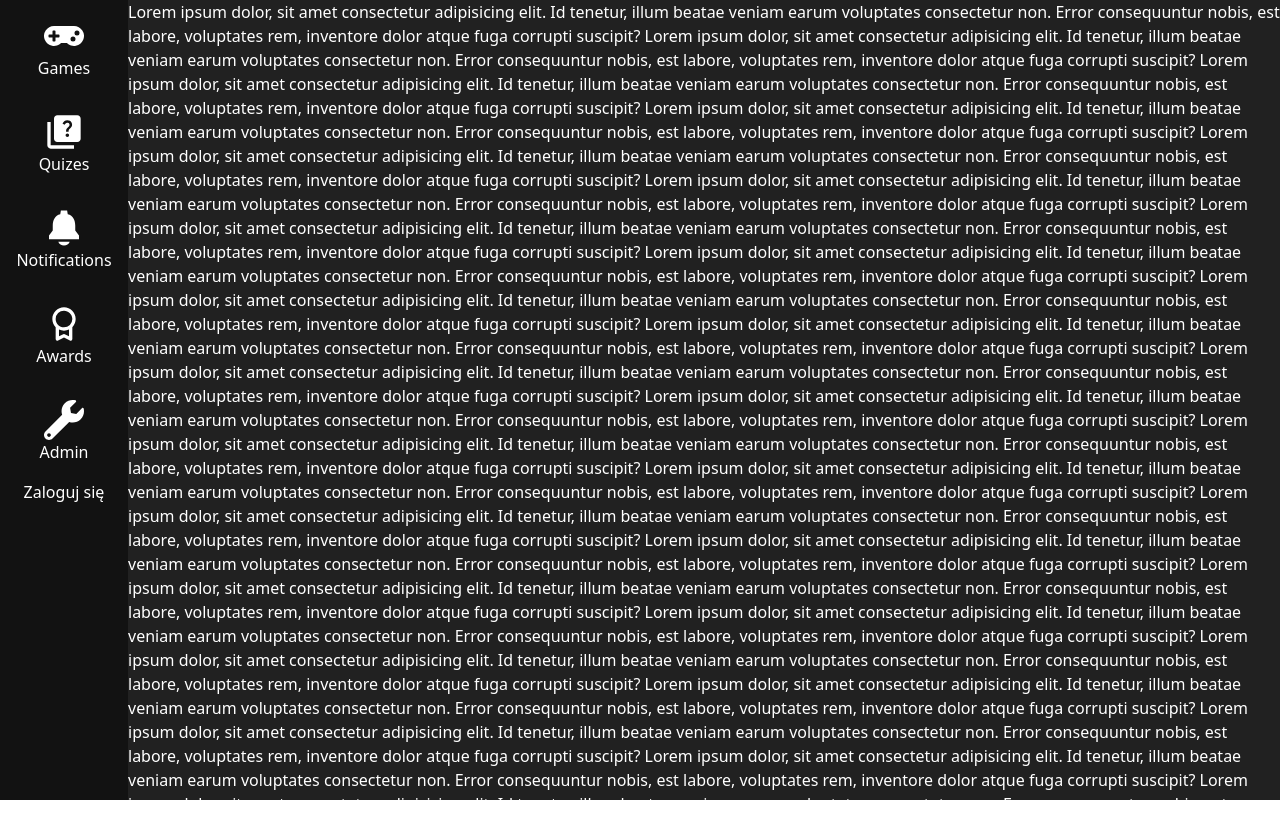
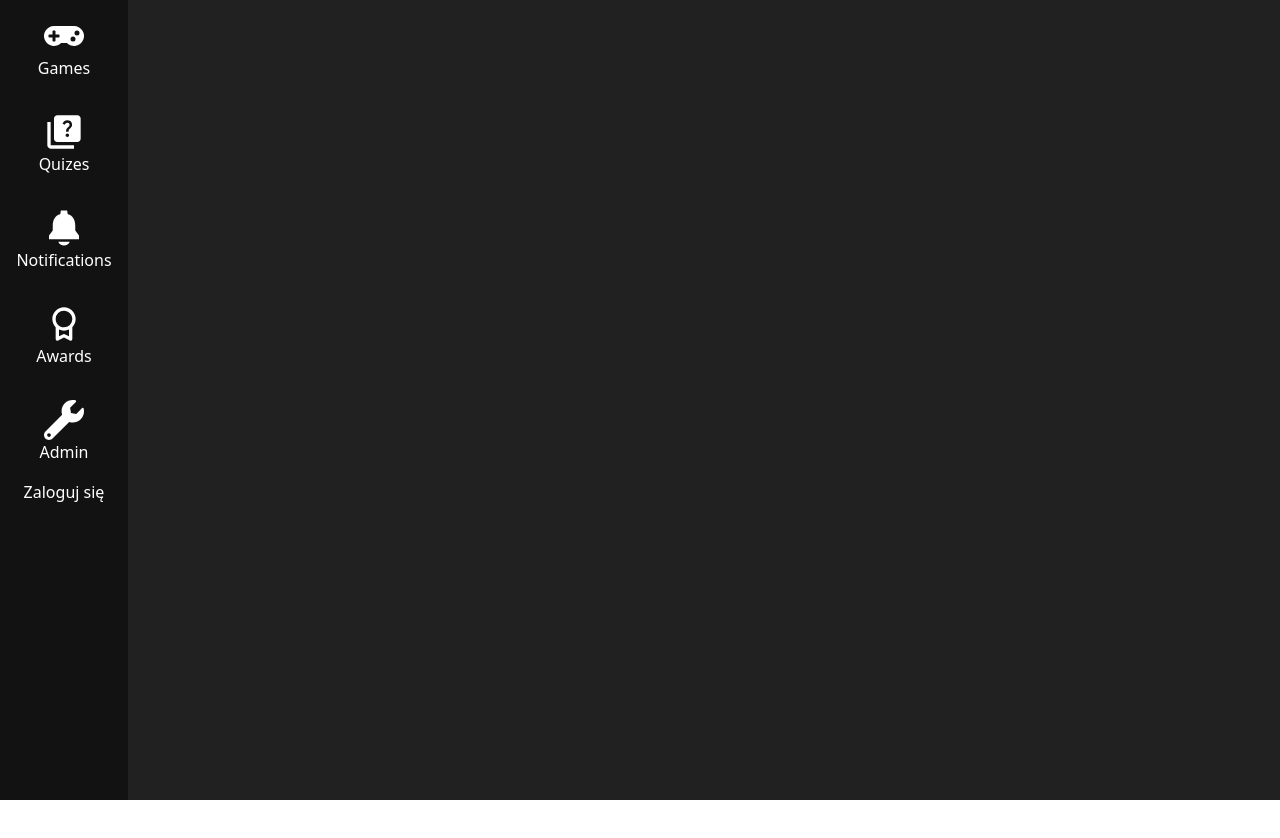
Before and after one commit to adam-przybylski/GreenGameIO, a React (Vite) app in the folder web/: page / in a window 1280 px wide. Shown: the top 838 px of the page. After the commit the page ends 800 px from the top, so only its background shows below. Built offline with nearby package versions, Linux system fonts and the light colour scheme.

Commit message:
bmka matiego

```diff
--- a/web/src/pages/awards/index.tsx
+++ b/web/src/pages/awards/index.tsx
@@ -3,7 +3,7 @@ import { FC } from "react";
 const AwardsPage: FC = () => {
     return (
         <iframe
-            src={`http://localhost:8081/awards/userPrzypinanieOdznakiIJegoOdznaki.html`}
+            src={`http://localhost:8081/awards/adminTworzenieOdznaki.html`}
             className="w-full h-full"
         />
 
--- a/web/src/pages/login/index.tsx
+++ b/web/src/pages/login/index.tsx
@@ -6,7 +6,7 @@ import { api, setAuthHeader } from "../../api/api.config.ts";
 import { LoginRequest } from "../../types/loginRequest.ts";
 import { useNavigate } from "react-router-dom";
 import { useUserContext } from "../../context/userContext.tsx";
-import { AccountTypeEnum } from "../../types/accountType.ts";
+
 
 const LoginPage: FC = () => {
   const methods = useForm<LoginRequest>({
@@ -29,10 +29,10 @@ const LoginPage: FC = () => {
           type: response.data.userType
         });
 
-        if (response.data.userType === AccountTypeEnum.ADMIN) {
-          navigation("/admin");
-          return;
-        }
+        // if (response.data.userType === AccountTypeEnum.ADMIN) {
+        //   navigation("/admin");
+        //   return;
+        // }
         navigation("/");
       })
       .catch(error => {
--- a/web/src/pages/main/index.tsx
+++ b/web/src/pages/main/index.tsx
@@ -3,120 +3,7 @@ import { FC } from "react";
 const MainPage: FC = () => {
   return (
     <div>
-      Lorem ipsum dolor, sit amet consectetur adipisicing elit. Id tenetur,
-      illum beatae veniam earum voluptates consectetur non. Error consequuntur
-      nobis, est labore, voluptates rem, inventore dolor atque fuga corrupti
-      suscipit? Lorem ipsum dolor, sit amet consectetur adipisicing elit. Id
-      tenetur, illum beatae veniam earum voluptates consectetur non. Error
-      consequuntur nobis, est labore, voluptates rem, inventore dolor atque fuga
-      corrupti suscipit? Lorem ipsum dolor, sit amet consectetur adipisicing
-      elit. Id tenetur, illum beatae veniam earum voluptates consectetur non.
-      Error consequuntur nobis, est labore, voluptates rem, inventore dolor
-      atque fuga corrupti suscipit? Lorem ipsum dolor, sit amet consectetur
-      adipisicing elit. Id tenetur, illum beatae veniam earum voluptates
-      consectetur non. Error consequuntur nobis, est labore, voluptates rem,
-      inventore dolor atque fuga corrupti suscipit? Lorem ipsum dolor, sit amet
-      consectetur adipisicing elit. Id tenetur, illum beatae veniam earum
-      voluptates consectetur non. Error consequuntur nobis, est labore,
-      voluptates rem, inventore dolor atque fuga corrupti suscipit? Lorem ipsum
-      dolor, sit amet consectetur adipisicing elit. Id tenetur, illum beatae
-      veniam earum voluptates consectetur non. Error consequuntur nobis, est
-      labore, voluptates rem, inventore dolor atque fuga corrupti suscipit?
-      Lorem ipsum dolor, sit amet consectetur adipisicing elit. Id tenetur,
-      illum beatae veniam earum voluptates consectetur non. Error consequuntur
-      nobis, est labore, voluptates rem, inventore dolor atque fuga corrupti
-      suscipit? Lorem ipsum dolor, sit amet consectetur adipisicing elit. Id
-      tenetur, illum beatae veniam earum voluptates consectetur non. Error
-      consequuntur nobis, est labore, voluptates rem, inventore dolor atque fuga
-      corrupti suscipit? Lorem ipsum dolor, sit amet consectetur adipisicing
-      elit. Id tenetur, illum beatae veniam earum voluptates consectetur non.
-      Error consequuntur nobis, est labore, voluptates rem, inventore dolor
-      atque fuga corrupti suscipit? Lorem ipsum dolor, sit amet consectetur
-      adipisicing elit. Id tenetur, illum beatae veniam earum voluptates
-      consectetur non. Error consequuntur nobis, est labore, voluptates rem,
-      inventore dolor atque fuga corrupti suscipit? Lorem ipsum dolor, sit amet
-      consectetur adipisicing elit. Id tenetur, illum beatae veniam earum
-      voluptates consectetur non. Error consequuntur nobis, est labore,
-      voluptates rem, inventore dolor atque fuga corrupti suscipit? Lorem ipsum
-      dolor, sit amet consectetur adipisicing elit. Id tenetur, illum beatae
-      veniam earum voluptates consectetur non. Error consequuntur nobis, est
-      labore, voluptates rem, inventore dolor atque fuga corrupti suscipit?
-      Lorem ipsum dolor, sit amet consectetur adipisicing elit. Id tenetur,
-      illum beatae veniam earum voluptates consectetur non. Error consequuntur
-      nobis, est labore, voluptates rem, inventore dolor atque fuga corrupti
-      suscipit? Lorem ipsum dolor, sit amet consectetur adipisicing elit. Id
-      tenetur, illum beatae veniam earum voluptates consectetur non. Error
-      consequuntur nobis, est labore, voluptates rem, inventore dolor atque fuga
-      corrupti suscipit? Lorem ipsum dolor, sit amet consectetur adipisicing
-      elit. Id tenetur, illum beatae veniam earum voluptates consectetur non.
-      Error consequuntur nobis, est labore, voluptates rem, inventore dolor
-      atque fuga corrupti suscipit? Lorem ipsum dolor, sit amet consectetur
-      adipisicing elit. Id tenetur, illum beatae veniam earum voluptates
-      consectetur non. Error consequuntur nobis, est labore, voluptates rem,
-      inventore dolor atque fuga corrupti suscipit? Lorem ipsum dolor, sit amet
-      consectetur adipisicing elit. Id tenetur, illum beatae veniam earum
-      voluptates consectetur non. Error consequuntur nobis, est labore,
-      voluptates rem, inventore dolor atque fuga corrupti suscipit? Lorem ipsum
-      dolor, sit amet consectetur adipisicing elit. Id tenetur, illum beatae
-      veniam earum voluptates consectetur non. Error consequuntur nobis, est
-      labore, voluptates rem, inventore dolor atque fuga corrupti suscipit?
-      Lorem ipsum dolor, sit amet consectetur adipisicing elit. Id tenetur,
-      illum beatae veniam earum voluptates consectetur non. Error consequuntur
-      nobis, est labore, voluptates rem, inventore dolor atque fuga corrupti
-      suscipit? Lorem ipsum dolor, sit amet consectetur adipisicing elit. Id
-      tenetur, illum beatae veniam earum voluptates consectetur non. Error
-      consequuntur nobis, est labore, voluptates rem, inventore dolor atque fuga
-      corrupti suscipit? Lorem ipsum dolor, sit amet consectetur adipisicing
-      elit. Id tenetur, illum beatae veniam earum voluptates consectetur non.
-      Error consequuntur nobis, est labore, voluptates rem, inventore dolor
-      atque fuga corrupti suscipit? Lorem ipsum dolor, sit amet consectetur
-      adipisicing elit. Id tenetur, illum beatae veniam earum voluptates
-      consectetur non. Error consequuntur nobis, est labore, voluptates rem,
-      inventore dolor atque fuga corrupti suscipit? Lorem ipsum dolor, sit amet
-      consectetur adipisicing elit. Id tenetur, illum beatae veniam earum
-      voluptates consectetur non. Error consequuntur nobis, est labore,
-      voluptates rem, inventore dolor atque fuga corrupti suscipit? Lorem ipsum
-      dolor, sit amet consectetur adipisicing elit. Id tenetur, illum beatae
-      veniam earum voluptates consectetur non. Error consequuntur nobis, est
-      labore, voluptates rem, inventore dolor atque fuga corrupti suscipit?
-      Lorem ipsum dolor, sit amet consectetur adipisicing elit. Id tenetur,
-      illum beatae veniam earum voluptates consectetur non. Error consequuntur
-      nobis, est labore, voluptates rem, inventore dolor atque fuga corrupti
-      suscipit? Lorem ipsum dolor, sit amet consectetur adipisicing elit. Id
-      tenetur, illum beatae veniam earum voluptates consectetur non. Error
-      consequuntur nobis, est labore, voluptates rem, inventore dolor atque fuga
-      corrupti suscipit? Lorem ipsum dolor, sit amet consectetur adipisicing
-      elit. Id tenetur, illum beatae veniam earum voluptates consectetur non.
-      Error consequuntur nobis, est labore, voluptates rem, inventore dolor
-      atque fuga corrupti suscipit? Lorem ipsum dolor, sit amet consectetur
-      adipisicing elit. Id tenetur, illum beatae veniam earum voluptates
-      consectetur non. Error consequuntur nobis, est labore, voluptates rem,
-      inventore dolor atque fuga corrupti suscipit? Lorem ipsum dolor, sit amet
-      consectetur adipisicing elit. Id tenetur, illum beatae veniam earum
-      voluptates consectetur non. Error consequuntur nobis, est labore,
-      voluptates rem, inventore dolor atque fuga corrupti suscipit? Lorem ipsum
-      dolor, sit amet consectetur adipisicing elit. Id tenetur, illum beatae
-      veniam earum voluptates consectetur non. Error consequuntur nobis, est
-      labore, voluptates rem, inventore dolor atque fuga corrupti suscipit?
-      Lorem ipsum dolor, sit amet consectetur adipisicing elit. Id tenetur,
-      illum beatae veniam earum voluptates consectetur non. Error consequuntur
-      nobis, est labore, voluptates rem, inventore dolor atque fuga corrupti
-      suscipit? Lorem ipsum dolor, sit amet consectetur adipisicing elit. Id
-      tenetur, illum beatae veniam earum voluptates consectetur non. Error
-      consequuntur nobis, est labore, voluptates rem, inventore dolor atque fuga
-      corrupti suscipit? Lorem ipsum dolor, sit amet consectetur adipisicing
-      elit. Id tenetur, illum beatae veniam earum voluptates consectetur non.
-      Error consequuntur nobis, est labore, voluptates rem, inventore dolor
-      atque fuga corrupti suscipit? Lorem ipsum dolor, sit amet consectetur
-      adipisicing elit. Id tenetur, illum beatae veniam earum voluptates
-      consectetur non. Error consequuntur nobis, est labore, voluptates rem,
-      inventore dolor atque fuga corrupti suscipit? Lorem ipsum dolor, sit amet
-      consectetur adipisicing elit. Id tenetur, illum beatae veniam earum
-      voluptates consectetur non. Error consequuntur nobis, est labore,
-      voluptates rem, inventore dolor atque fuga corrupti suscipit? Lorem ipsum
-      dolor, sit amet consectetur adipisicing elit. Id tenetur, illum beatae
-      veniam earum voluptates consectetur non. Error consequuntur nobis, est
-      labore, voluptates rem, inventore dolor atque fuga corrupti suscipit?
+
     </div>
   );
 };
```
